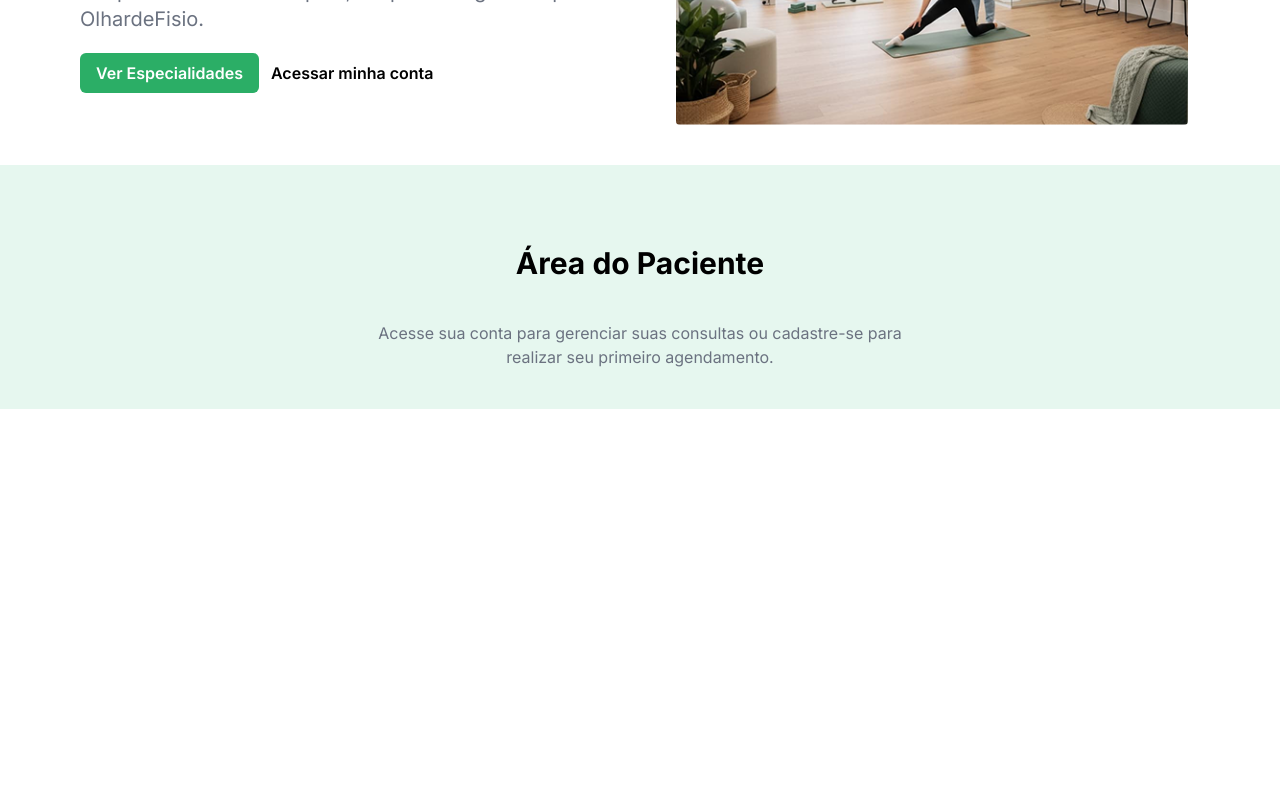
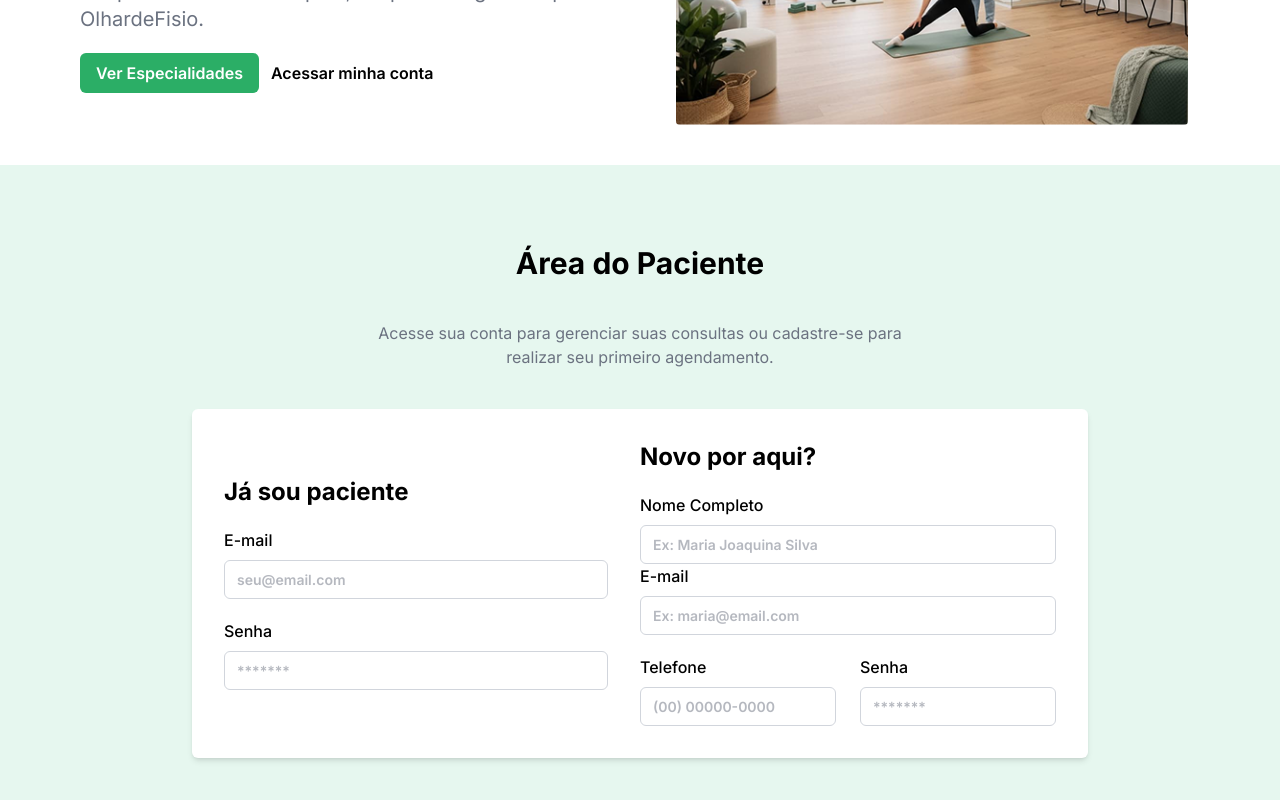
Before and after one commit to GabrielNogueira-Dev/Clinica-de-Fisioterapia, a Next.js app in the folder frontend/: page / in a window 1280 px wide. Shown: the part 356-1156 px from the top of the page. Before the commit the page ends 800 px from the top, so only its background shows below. Built offline with nearby package versions, Linux system fonts and the light colour scheme.

Commit message:
area do pacient atualizada em layout

```diff
--- a/frontend/src/components/areadopaciente.tsx
+++ b/frontend/src/components/areadopaciente.tsx
@@ -1,16 +1,100 @@
+"use client"
 
+export default function AreaDoPaciente() {
+  return (
+    <div id="Area-do-paciente" className="bg-[#E6F7EF] mt-10 pb-20 w-full">
 
-export default function AreaDoPaciente(){
-
-    return(
-        <div id="Area-do-paciente" className="bg-[#E6F7EF] mt-10 w-full">
       <nav className="flex flex-col items-center justify-center py-10">
         <h1 className="text-3xl font-bold text-center py-10">Área do Paciente</h1>
         <span className="flex w-xl text-center items-center justify-center text-[#6B7280]">
           Acesse sua conta para gerenciar suas consultas ou cadastre-se para realizar seu primeiro agendamento.
         </span>
+      </nav>
+
+      <nav className="flex flex-col md:flex-row w-full md:w-[70%] sm:w-[80%] p-8 bg-white rounded-md shadow-md mx-auto  sm:items-center sm:justify-center ">
+
+        {/* Esquerda */}
+        <section className="flex flex-col w-1/2 md:items-start ">
+          <h2 className="font-bold text-2xl mb-5">Já sou paciente</h2>
+
+          <label htmlFor="email" className="font-medium">E-mail</label>
+          <input
+            id="email"
+            className="px-3 w-full max-w-sm py-2 mt-2 font-semibold text-[14px] text-[#6B7280]
+                       border border-gray-300 rounded-md
+                       focus:outline-none focus:ring-2 focus:ring-[#2BAE66] focus:border-[#2BAE66]"
+            placeholder="seu@email.com"
+            type="email"
+          />
+
+          <label htmlFor="senha" className="font-medium mt-5">Senha</label>
+          <input
+            id="senha"
+            className="px-3 w-full max-w-sm py-2 mt-2 font-semibold text-[14px] text-[#6B7280]
+                       border border-gray-300 rounded-md
+                       focus:outline-none focus:ring-2 focus:ring-[#2BAE66] focus:border-[#2BAE66]"
+            placeholder="*******"
+            type="password"
+          />
+        </section>
+
+        {/* Direita */}
+        <section className="flex flex-col w-1/2 justify-center md:items-start ">
+          <h2 className="font-bold text-2xl mb-5 mt-10 md:mt-0">Novo por aqui?</h2>
+
+           <label htmlFor="nome" className="font-medium">Nome Completo</label>
+          <input
+            id="nome"
+            className="px-3 w-full py-2 mt-2 font-semibold text-[14px] text-[#6B7280]
+                       border border-gray-300 rounded-md
+                       focus:outline-none focus:ring-2 focus:ring-[#2BAE66] focus:border-[#2BAE66]"
+            placeholder="Ex: Maria Joaquina Silva"
+            type="text"/>
+
+             <label htmlFor="email" className="font-medium">E-mail</label>
+          <input
+            id="email"
+            className="px-3 w-full py-2 mt-2 font-semibold text-[14px] text-[#6B7280]
+                       border border-gray-300 rounded-md
+                       focus:outline-none focus:ring-2 focus:ring-[#2BAE66] focus:border-[#2BAE66]"
+            placeholder="Ex: maria@email.com"
+            type="email"/>
+
+                { /* Telefone e senha ao lado um do outro */}
+{/* Telefone + Senha lado a lado */}
+<section className="flex flex-col md:flex-row w-full gap-6 mt-5">
+
+  {/* Coluna Telefone */}
+  <div className="flex flex-col w-full md:w-1/2">
+    <label htmlFor="telefone" className="font-medium">Telefone</label>
+    <input
+      id="telefone"
+      className="mt-2 px-3 w-full max-w-xs py-2 font-semibold text-[14px] text-[#6B7280]
+                 border border-gray-300 rounded-md
+                 focus:outline-none focus:ring-2 focus:ring-[#2BAE66] focus:border-[#2BAE66]"
+      type="text"
+      placeholder="(00) 00000-0000"
+    />
+  </div>
+
+  {/* Coluna Senha */}
+  <div className="flex flex-col w-full md:w-1/2">
+    <label htmlFor="senha" className="font-medium">Senha</label>
+    <input
+      id="senha"
+      className="mt-2 px-3 w-full max-w-xs py-2 font-semibold text-[14px] text-[#6B7280]
+                 border border-gray-300 rounded-md
+                 focus:outline-none focus:ring-2 focus:ring-[#2BAE66] focus:border-[#2BAE66]"
+      type="password"
+      placeholder="*******"
+    />
+  </div>
+
+</section>
+
+        </section>
 
       </nav>
     </div>
-    )
+  );
 }
```
Lines whose indentation alone changed are shown as unchanged.
